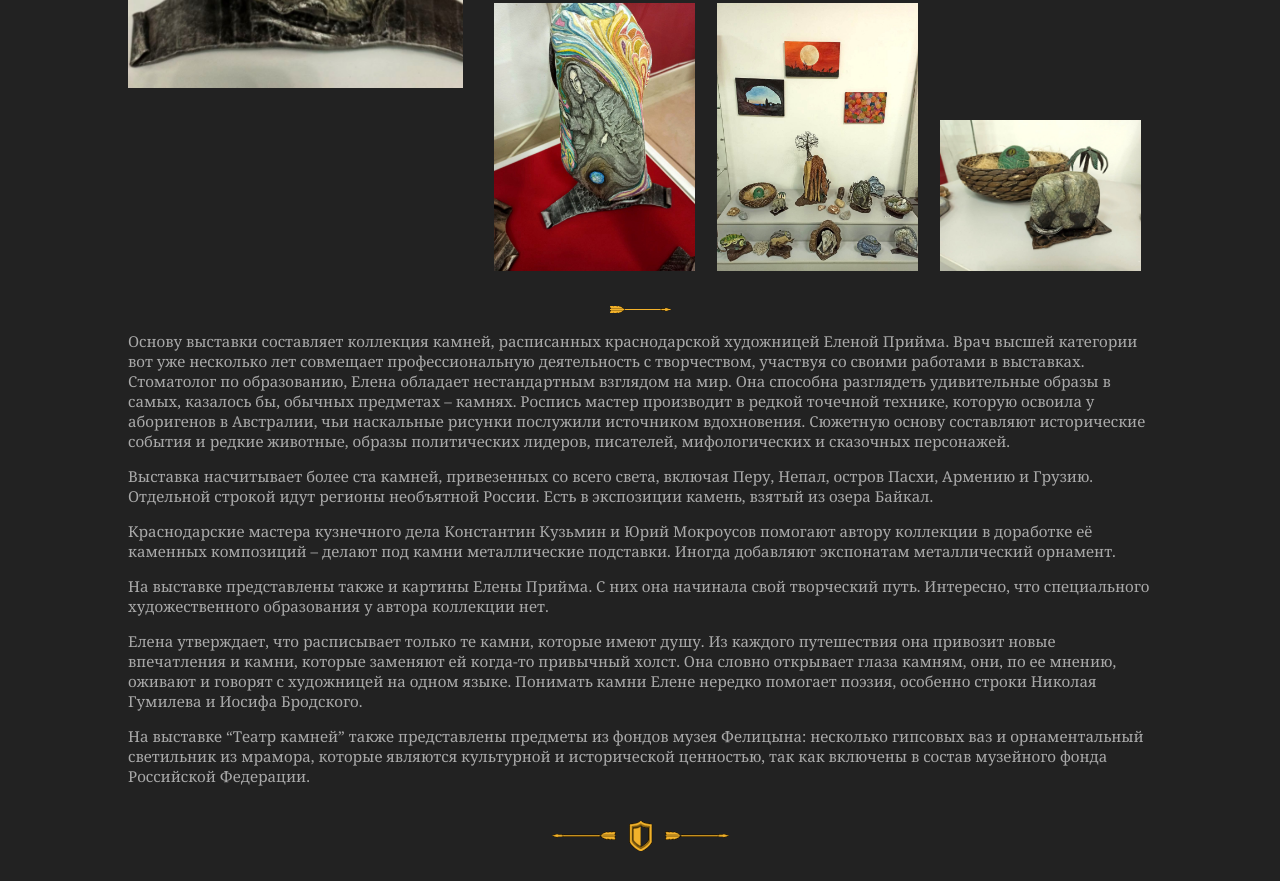
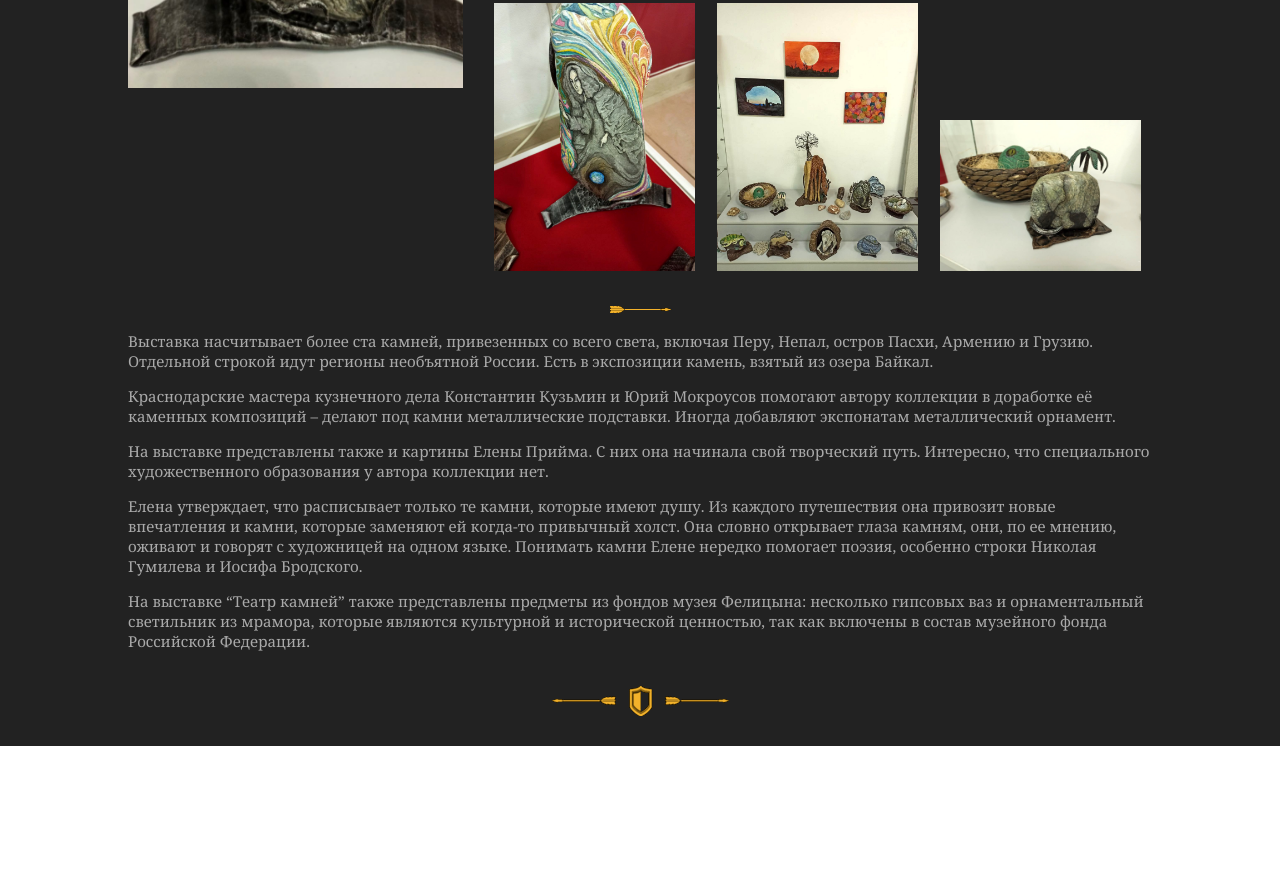
Before and after one commit to SergMedved/test-git, a plain HTML site: page exhibitions/new/05_theater_of_stones/index.html in a window 1280 px wide. Shown: the part 575-1456 px from the top of the page. After the commit the page ends 1321 px from the top, so only its background shows below. Drawn offline with Linux system fonts and the light colour scheme.

Commit message:
Изменение контента theather_of_stones

```diff
--- a/exhibitions/new/05_theater_of_stones/index.html
+++ b/exhibitions/new/05_theater_of_stones/index.html
@@ -41,7 +41,6 @@
         </div>
       </div>
       <div class="exhibition-info__description">
-        <p>Основу выставки составляет коллекция камней, расписанных краснодарской художницей Еленой Прийма.  Врач высшей категории вот уже несколько лет совмещает профессиональную деятельность с творчеством, участвуя со своими работами в выставках. Стоматолог по образованию, Елена обладает нестандартным взглядом на мир. Она способна разглядеть удивительные образы в самых, казалось бы, обычных предметах – камнях. Роспись мастер производит в редкой точечной технике, которую освоила у аборигенов в Австралии, чьи наскальные рисунки послужили источником вдохновения. Сюжетную основу составляют исторические события и редкие животные, образы политических лидеров, писателей, мифологических и сказочных персонажей.</p>
         <p>Выставка насчитывает более ста камней, привезенных со всего света, включая Перу, Непал, остров Пасхи, Армению и Грузию. Отдельной строкой идут регионы необъятной России. Есть в экспозиции камень, взятый из озера Байкал.</p>
         <p>Краснодарские мастера кузнечного дела Константин Кузьмин и Юрий Мокроусов помогают автору коллекции в доработке её каменных композиций – делают под камни металлические подставки. Иногда добавляют экспонатам металлический орнамент.</p>
         <p>На выставке представлены также и картины Елены Прийма. С них она начинала свой творческий путь. Интересно, что специального художественного образования у автора коллекции нет.</p>
```
